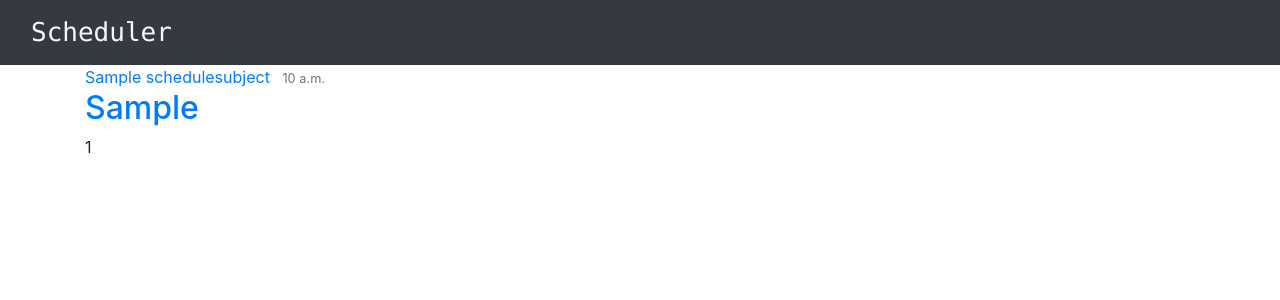
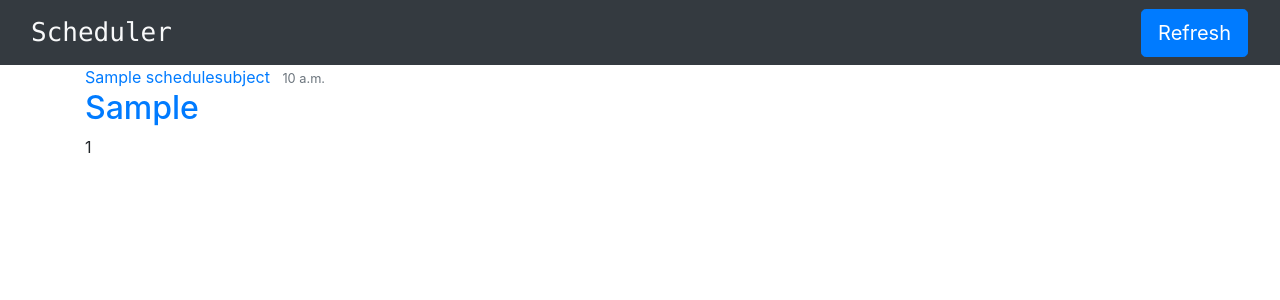
Before and after one commit to maxthyron/Scheduler, a Django app: page / in a window 1280 px wide. Shown: the top 300 px of the page. Run offline with Django 3.2, Linux system fonts and the light colour scheme; tables that the repository leaves empty hold one stand-in row (values such as "Sample post"); some libraries are stand-ins or nearby versions.

Commit message:
Refresh button with AJAX added

```diff
--- a/api/day.py
+++ b/api/day.py
@@ -76,6 +76,7 @@ def parse_row(cells, day_number):
                                               ,
                                               time_id=time_id)
                     subjects.append(subject)
+                    subject.save()
             except (IndexError, AttributeError):
                 pass
 
--- a/schedule/urls.py
+++ b/schedule/urls.py
@@ -6,4 +6,5 @@ from . import views
 urlpatterns = [
     path('', views.index, name="schedule-home"),
     path('table/', views.table, name="schedule-table"),
+    path('table/refresh_models/', views.refresh_models, name='refresh'),
     ]
--- a/schedule/views.py
+++ b/schedule/views.py
@@ -1,5 +1,7 @@
 from django.shortcuts import render
+from django.core.management import call_command
 from .models import ScheduleSubject, Auditorium, ScheduleTime, Day
+from django.http import JsonResponse, HttpResponse
 
 
 def index(request):
@@ -7,6 +9,11 @@ def index(request):
 
     return render(request, 'schedule/index.html', {'subjects': subjects})
 
+def refresh_models(request):
+    print("Ajax")
+    call_command('clear_models')
+    data = {'refreshed': True}
+    return JsonResponse(data)
 
 def table(request):
     days = Day.objects.all()
--- a/templates/schedule/base.html
+++ b/templates/schedule/base.html
@@ -17,6 +17,9 @@
     <nav class="navbar navbar-light bg-dark">
         <a href="#" class="navbar-brand text-light col-7"
            style="font-family: Menlo; font-size: 26px">Scheduler</a>
+        <div class="options mr-3">
+            <a class="btn btn-primary btn-lg" id="refresh" href="#">Refresh</a>
+        </div>
         {#    <div class="options mr-3">#}
         {#      {% if user.is_authenticated %}#}
         {#        <a href="#" class="btn btn-outline-secondary mr-3" role="button">Log In</a>#}
@@ -58,5 +61,19 @@
 <script src="{% static 'js/jquery-3.4.1.min.js' %}"></script>
 <script src="{% static 'js/popper.min.js' %}"></script>
 <script src="{% static 'js/bootstrap.min.js' %}"></script>
+  <script>
+    $("#refresh").click(function () {
+      console.log("Started refreshing");
+      $.ajax({
+          url: 'refresh_models',
+          success: function(data) {
+              if (data.refreshed) {
+                  console.log("Refreshed");
+                  location.reload();
+              }
+          }
+      });
+    });
+  </script>
 </body>
 </html>
```
Also changed, not shown: api/main.py (+0 -10 lines), schedule/management/commands/clear_models.py (added, +10 -0 lines). Lines whose indentation alone changed are shown as unchanged.
